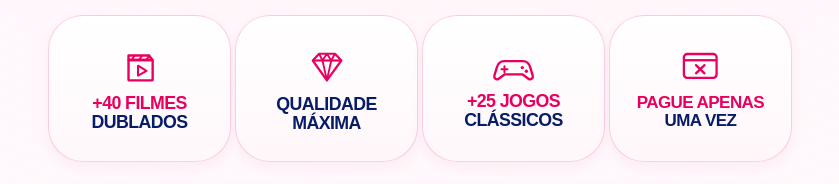
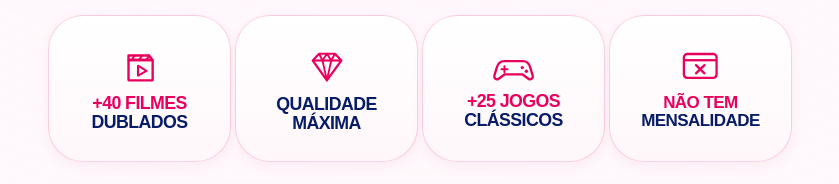
Before and after one commit to Barbie-girl-2/cinegirls, a plain HTML site: page index.html in a window 1280 px wide. Shown: the part 886-1070 px from the top of the page, without its empty margins (220-1059 px from the left). Drawn offline with Linux system fonts and the light colour scheme.

Commit message:
Update index.html

```diff
--- a/index.html
+++ b/index.html
@@ -2093,7 +2093,7 @@ body.perf-page-hidden *::after{
 <path d="M81 57 L55 82" stroke="#e9005e" stroke-linecap="round" stroke-width="7"></path>
 </svg>
 </div>
-<div class="texto"><span class="linha rosa">PAGUE APENAS</span><span class="linha azul">UMA VEZ</span></div>
+<div class="texto"><span class="linha rosa">NÃO TEM</span><span class="linha azul">MENSALIDADE</span></div>
 </div>
 </div>
 </div>
```
